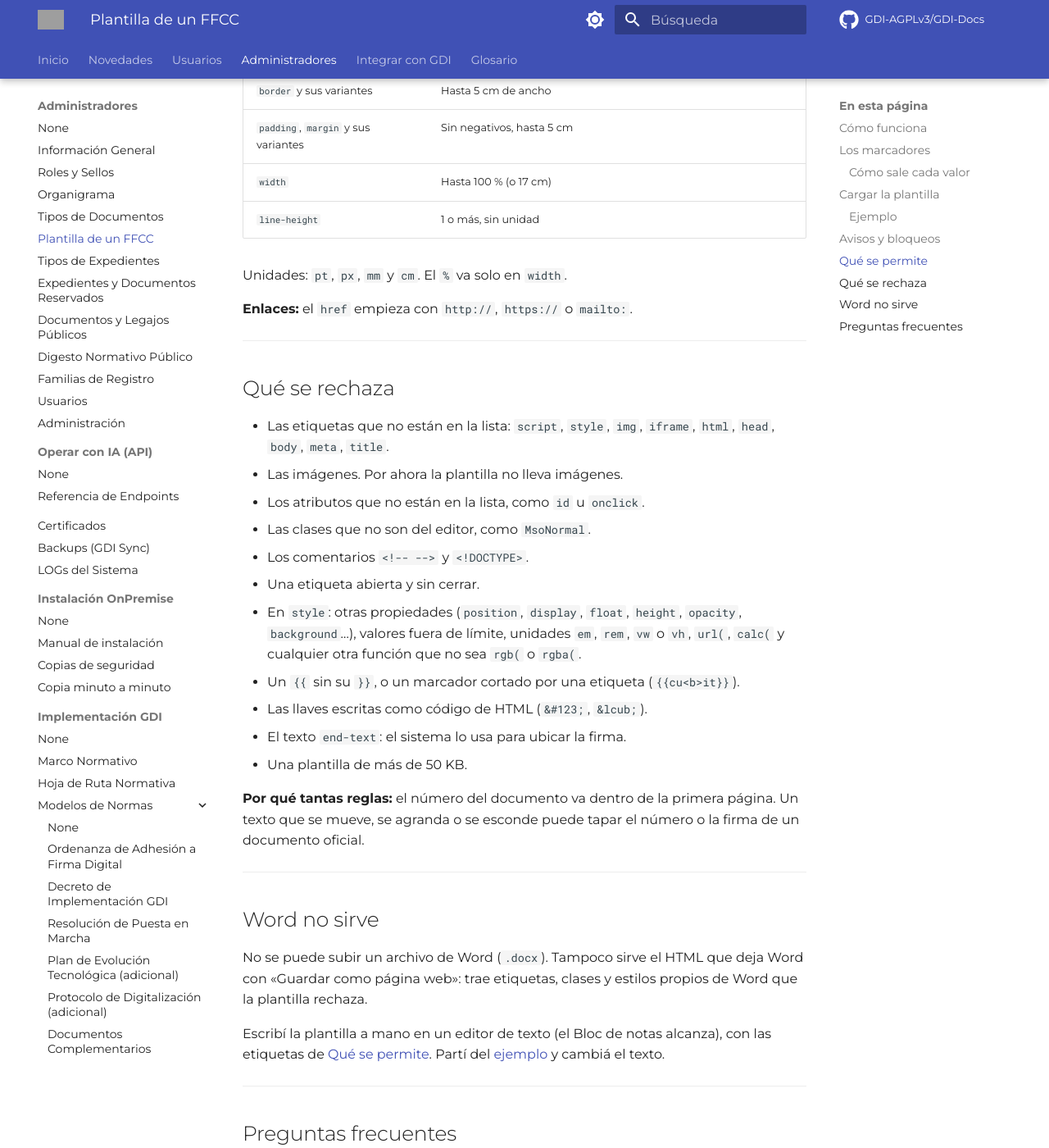
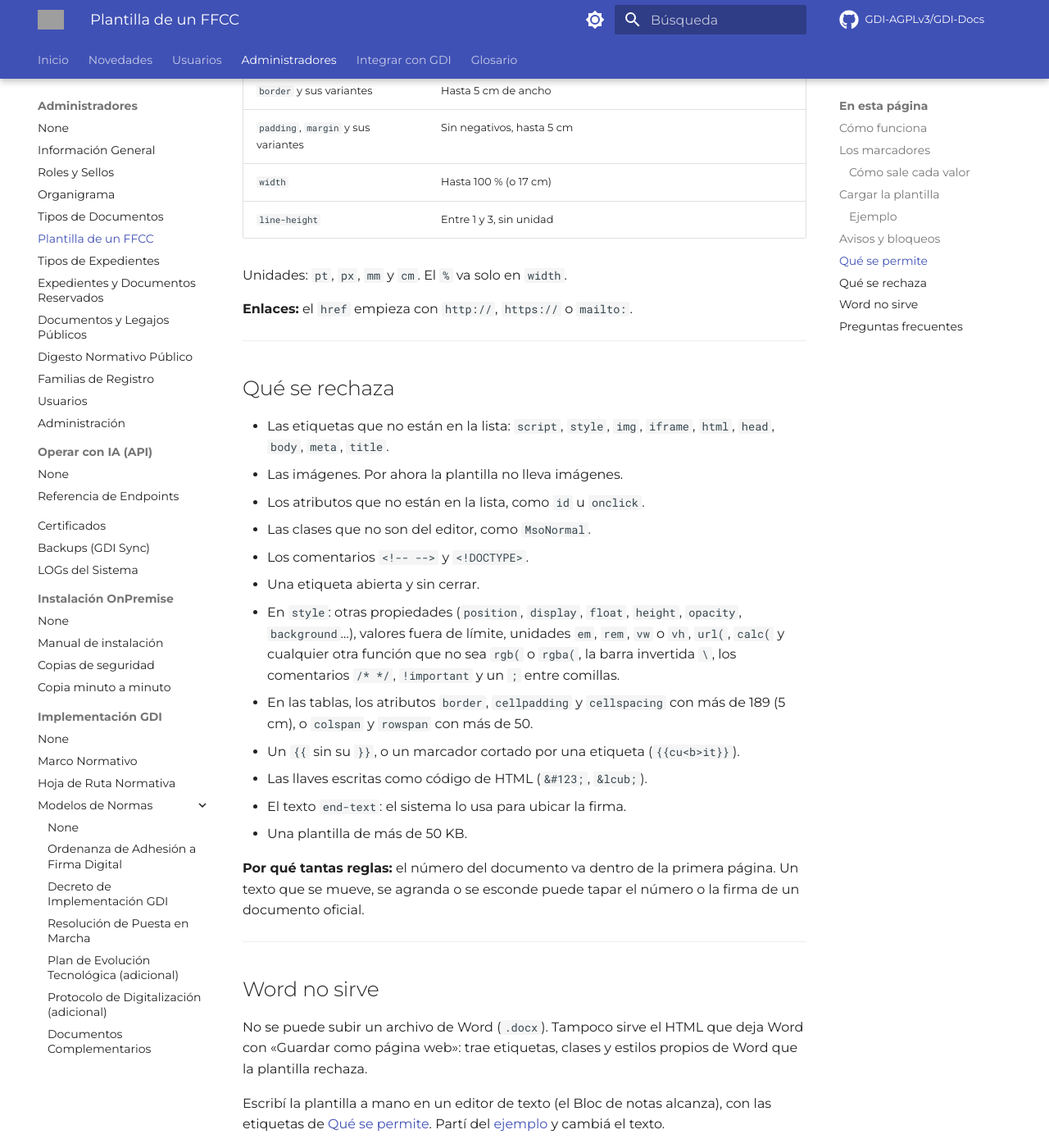
Before and after one commit to GDI-AGPLv3/GDI-Docs, an MkDocs documentation site: the page built from docs/administradores/plantilla-ffcc.md, in a window 1280 px wide and 1400 px high, scrolled down 3880 px. Shown: the whole window at 82% size. Built offline with MkDocs 1.6.1 and Material for MkDocs 9.7.7, drawn with Linux system fonts in a browser that asks for light colours; comment, search, counter and statistics services are not loaded; grey boxes are pictures that could not be loaded.

Commit message:
GDI-953A (B4): guía con lo que crack pidió (style, tablas, line-height)
Co-Authored-By: Claude Opus 5.5 <noreply@anthropic.com>

```diff
--- a/docs/administradores/plantilla-ffcc.md
+++ b/docs/administradores/plantilla-ffcc.md
@@ -117,7 +117,7 @@ La plantilla maneja **solo el cuerpo** del documento. El número, la fecha y el
 | `border` y sus variantes | Hasta 5 cm de ancho |
 | `padding`, `margin` y sus variantes | Sin negativos, hasta 5 cm |
 | `width` | Hasta 100 % (o 17 cm) |
-| `line-height` | 1 o más, sin unidad |
+| `line-height` | Entre 1 y 3, sin unidad |
 
 Unidades: `pt`, `px`, `mm` y `cm`. El `%` va solo en `width`.
 
@@ -133,7 +133,8 @@ Unidades: `pt`, `px`, `mm` y `cm`. El `%` va solo en `width`.
 - Las clases que no son del editor, como `MsoNormal`.
 - Los comentarios `<!-- -->` y `<!DOCTYPE>`.
 - Una etiqueta abierta y sin cerrar.
-- En `style`: otras propiedades (`position`, `display`, `float`, `height`, `opacity`, `background`…), valores fuera de límite, unidades `em`, `rem`, `vw` o `vh`, `url(`, `calc(` y cualquier otra función que no sea `rgb(` o `rgba(`.
+- En `style`: otras propiedades (`position`, `display`, `float`, `height`, `opacity`, `background`…), valores fuera de límite, unidades `em`, `rem`, `vw` o `vh`, `url(`, `calc(` y cualquier otra función que no sea `rgb(` o `rgba(`, la barra invertida `\`, los comentarios `/* */`, `!important` y un `;` entre comillas.
+- En las tablas, los atributos `border`, `cellpadding` y `cellspacing` con más de 189 (5 cm), o `colspan` y `rowspan` con más de 50.
 - Un `{{` sin su `}}`, o un marcador cortado por una etiqueta (`{{cu<b>it}}`).
 - Las llaves escritas como código de HTML (`&#123;`, `&lcub;`).
 - El texto `end-text`: el sistema lo usa para ubicar la firma.
```
